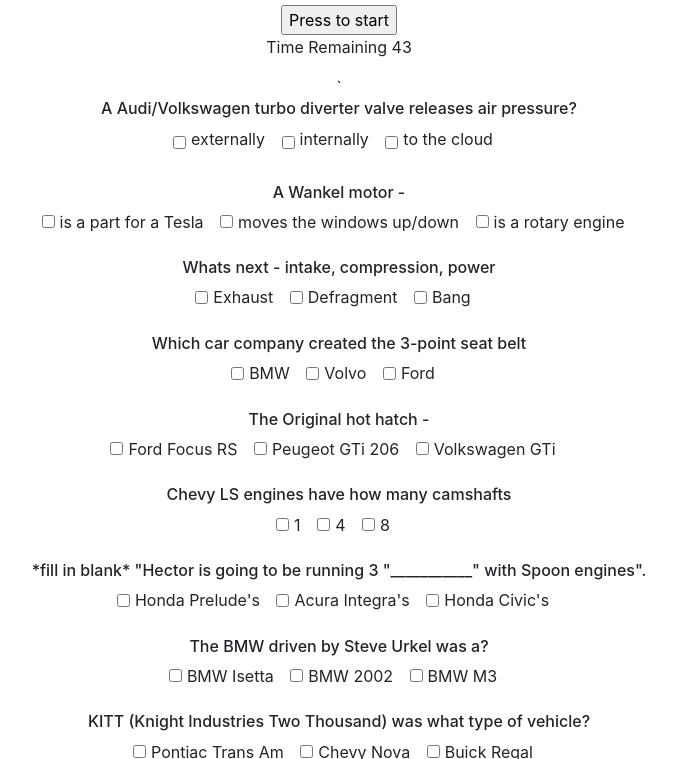
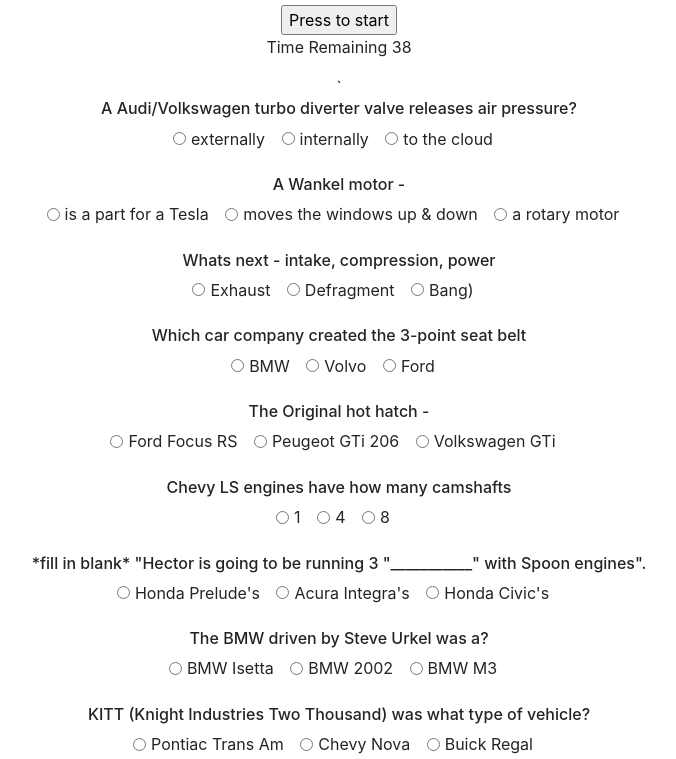
Before and after one commit to BrianBabb/TriviaGame, a plain HTML site: page index.html in a window 1280 px wide. Both pictures are taken after a click on the button "Press to start". Shown: the part 41-800 px from the top of the page, without its empty margins (301-977 px from the left). Drawn offline with nearby package versions, Linux system fonts and the light colour scheme.

Commit message:
tally working

```diff
--- a/assets/app.js
+++ b/assets/app.js
@@ -1,3 +1,12 @@
+var correct = 0;
+var wrong = 0;
+var skipped = 0;
+var gameTimer = 45;
+var number = 45;
+var wins = [];
+var loses = [];
+var clock;
+
 // javascript for trivia
 $(document).ready(function () {
 
@@ -11,13 +20,7 @@
 
 
     // score board variables
-    var correct = 0;
-    var wrong = 0;
-    var skipped = 0;
-    var gameTimer = 0;
-    var number = 45;
-    var wins = [];
-    var loses = [];
+
 
     // start game / unhide questions / start timer
 
@@ -34,20 +37,10 @@
     console.log(number + "test time");
 
 
+
     // // timer test/countdown - stackOV
     //$("#startClock").click( function(){
-    var gameTimer = 45;
-    setInterval(function () {
-        gameTimer--;
-        if (gameTimer >= 0) {
-            span = document.getElementById("timer");
-            span.innerHTML = gameTimer;
-        }
-        if (gameTimer === 0) {
-            alert('sorry, out of time');
-            // clearInterval(counter);
-        }
-    }, 3000);
+    clock = setInterval(finalCountdown, 1000);
 });
 
 //clicking start
@@ -69,6 +62,8 @@
     //   gameQuestion.show;
 
 });
+
+
 
 // function to start on start click.
 function startGame() {
@@ -96,15 +91,41 @@
 
 // clear timer.
 function stop() {
-    clearInterval(finalCountdown);
+    clearInterval(clock);
 }
 // radio button functions & score attempt -
-// $(".answer").change(function(){
-  // selected_value = $("input[name="question1"]:checked").val();
-   // console.log(question1);
+$(".option").change(function(){
+  var selected_value = $(this).attr("value");
+   console.log(selected_value);
+correct = $('input[value=correct]:checked').length;
+wrong = $('input[value=wrong]:checked').length;
 
+console.log(correct +"w")
+console.log(wrong +"L's");
+
+
+   });
+
+
+//   $("input[type=radio]").on("change", function () {
+//    correct = $("input[value=correct]:checked").length;
+//    wrong = $("input[value=wrong]:checked").length;
+//    skipped = (10 - (correct + wrong));
+//    $("done");
 //    });
+function finalCountdown() {
 
+        gameTimer--;
+        if (gameTimer >= 0) {
+            span = document.getElementById("timer");
+            span.innerHTML = gameTimer;
+
+        if (gameTimer === 0) {
+            alert('sorry, out of time');
+            // clearInterval(counter);
+        }
+        }
+    }
 
 // closer bracket
 // }
--- a/index.html
+++ b/index.html
@@ -26,7 +26,7 @@
 </h2>
 
 
-<body class = "background">
+<body class="background">
 
     <!-- start button -->
     <div class="start"> <span> </span>
@@ -48,16 +48,19 @@
                 <h6> A Audi/Volkswagen turbo diverter valve releases air pressure? </h6>
                 <div class="answer">
                     <div class="form-check form-check-inline">
-                        <input class="form-check-input"  type="checkbox" name="question1" id="inlineCheckbox1" value="wrong">
-                        <label class="form-check-label1" for="inlineCheckbox1" checked ="checked">externally</label>
+                        <input class="form-check-input option" type="radio" name="inlineRadioOptions1" id="inlineRadio1"
+                            value="wrong">
+                        <label class="form-check-label wrong" for="inlineRadio1">externally</label>
                     </div>
                     <div class="form-check form-check-inline">
-                        <input class="form-check-input"  type="checkbox"  name="question1" id="inlineCheckbox1" value="correct">
-                        <label class="form-check-label1" for="inlineCheckbox1">internally</label>
+                        <input class="form-check-input option" type="radio" name="inlineRadioOptions1" id="inlineRadio2"
+                            value="correct">
+                        <label class="form-check-label correct" for="inlineRadio2">internally</label>
                     </div>
                     <div class="form-check form-check-inline">
-                        <input class="form-check-input"  type="checkbox"  name="question1" id="inlineCheckbox1" value="other">
-                        <label class="form-check-label1" for="inlineCheckbox1">to the cloud</label>
+                        <input class="form-check-input option" type="radio" name="inlineRadioOptions1" id="inlineRadio3"
+                            value="wrong">
+                        <label class="form-check-label other/wrong" for="inlineRadio3">to the cloud</label>
                     </div>
                 </div>
             </div>
@@ -70,16 +73,20 @@
                 <h6> A Wankel motor - </h6>
                 <div class="answer">
                     <div class="form-check form-check-inline">
-                        <input class="form-check-input"  type="checkbox" name="question2" id="inlineCheckbox2" value="wrong">
-                        <label class="form-check-label" for="inlineCheckbox2" checked ="checked">is a part for a Tesla</label>
+                        <input class="form-check-input option" type="radio" name="inlineRadioOptions2" id="inlineRadio1"
+                            value="wrong">
+                        <label class="form-check-label" for="inlineRadio1">is a part for a Tesla</label>
                     </div>
                     <div class="form-check form-check-inline">
-                        <input class="form-check-input"  type="checkbox" name="question2" id="inlineCheckbox2" value="other">
-                        <label class="form-check-label" for="inlineCheckbox2">moves the windows up/down</label>
+                        <input class="form-check-input option" type="radio" name="inlineRadioOptions2" id="inlineRadio2"
+                            value="wrong">
+                        <label class="form-check-label" for="inlineRadio2">moves the windows up & down</label>
                     </div>
                     <div class="form-check form-check-inline">
-                        <input class="form-check-input"type="checkbox"  name="question2" id="inlineCheckbox2" value="correct">
-                        <label class="form-check-label" for="inlineCheckbox2">is a rotary engine </label>
+                        <input class="form-check-input option" type="radio" name="inlineRadioOptions2" id="inlineRadio3"
+                            value="correct">
+                        <label class="form-check-label" for="inlineRadio3">a rotary motor</label>
+                    </div>
                 </div>
             </div>
         </div>
@@ -90,16 +97,19 @@
             <h6>Whats next - intake, compression, power </h6>
             <div class="answer">
                 <div class="form-check form-check-inline">
-                        <input class="form-check-input" type="checkbox" id="inlineCheckbox1" value="correct">
-                        <label class="form-check-label" for="inlineCheckbox1">Exhaust</label>
+                    <input class="form-check-input option" type="radio" name="inlineRadioOptions3" id="inlineRadio1"
+                        value="correct">
+                    <label class="form-check-label" for="inlineRadio1">Exhaust</label>
                 </div>
                 <div class="form-check form-check-inline">
-                        <input class="form-check-input" type="checkbox" id="inlineCheckbox2" value="wrong">
-                        <label class="form-check-label" for="inlineCheckbox2">Defragment</label>
+                    <input class="form-check-input option" type="radio" name="inlineRadioOptions3" id="inlineRadio2"
+                        value="wrong">
+                    <label class="form-check-label" for="inlineRadio2">Defragment</label>
                 </div>
-                    <div class="form-check form-check-inline">
-                        <input class="form-check-input" type="checkbox" id="inlineCheckbox3" value="other">
-                        <label class="form-check-label" for="inlineCheckbox3">Bang</label>
+                <div class="form-check form-check-inline option">
+                    <input class="form-check-input" type="radio" name="inlineRadioOptions3" id="inlineRadio3"
+                        value="wrong">
+                    <label class="form-check-label" for="inlineRadio3">Bang)</label>
                 </div>
             </div>
         </div>
@@ -110,16 +120,19 @@
             <h6>Which car company created the 3-point seat belt </h6>
             <div class="answer">
                 <div class="form-check form-check-inline">
-                        <input class="form-check-input" type="checkbox" id="inlineCheckbox1" value="wrong">
-                        <label class="form-check-label" for="inlineCheckbox1">BMW</label>
+                    <input class="form-check-input option" type="radio" name="inlineRadioOptions4" id="inlineRadio1"
+                        value="wrong">
+                    <label class="form-check-label" for="inlineRadio1">BMW</label>
                 </div>
                 <div class="form-check form-check-inline">
-                        <input class="form-check-input" type="checkbox" id="inlineCheckbox2" value="correct">
-                        <label class="form-check-label" for="inlineCheckbox2">Volvo</label>
+                    <input class="form-check-input option" type="radio" name="inlineRadioOptions4" id="inlineRadio2"
+                        value="correct">
+                    <label class="form-check-label" for="inlineRadio2">Volvo</label>
                 </div>
                 <div class="form-check form-check-inline">
-                        <input class="form-check-input" type="checkbox" id="inlineCheckbox3" value="other">
-                        <label class="form-check-label" for="inlineCheckbox3">Ford</label>
+                    <input class="form-check-input option" type="radio" name="inlineRadioOptions4" id="inlineRadio3"
+                        value="wrong">
+                    <label class="form-check-label" for="inlineRadio3">Ford</label>
                 </div>
             </div>
         </div>
@@ -130,16 +143,19 @@
             <h6> The Original hot hatch - </h6>
             <div class="answer">
                 <div class="form-check form-check-inline">
-                        <input class="form-check-input" type="checkbox" id="inlineCheckbox1" value="wrong">
-                        <label class="form-check-label" for="inlineCheckbox1">Ford Focus RS</label>
+                    <input class="form-check-input option" type="radio" name="inlineRadioOptions5" id="inlineRadio1"
+                        value="wrong">
+                    <label class="form-check-label" for="inlineRadio1">Ford Focus RS</label>
                 </div>
                 <div class="form-check form-check-inline">
-                        <input class="form-check-input" type="checkbox" id="inlineCheckbox2" value="other">
-                        <label class="form-check-label" for="inlineCheckbox2">Peugeot GTi 206</label>
+                    <input class="form-check-input option" type="radio" name="inlineRadioOptions5" id="inlineRadio2"
+                        value="wrong">
+                    <label class="form-check-label" for="inlineRadio2">Peugeot GTi 206</label>
                 </div>
                 <div class="form-check form-check-inline">
-                        <input class="form-check-input" type="checkbox" id="inlineCheckbox3" value="correct">
-                        <label class="form-check-label" for="inlineCheckbox3">Volkswagen GTi</label>
+                    <input class="form-check-input option" type="radio" name="inlineRadioOptions5" id="inlineRadio3"
+                        value="correct">
+                    <label class="form-check-label" for="inlineRadio3">Volkswagen GTi</label>
                 </div>
             </div>
         </div>
@@ -150,16 +166,19 @@
             <h6>Chevy LS engines have how many camshafts </h6>
             <div class="answer">
                 <div class="form-check form-check-inline">
-                        <input class="form-check-input" type="checkbox" id="inlineCheckbox1" value="correct">
-                        <label class="form-check-label" for="inlineCheckbox1">1</label>
+                    <input class="form-check-input option" type="radio" name="inlineRadioOptions6" id="inlineRadio1"
+                        value="correct">
+                    <label class="form-check-label" for="inlineRadio1">1</label>
                 </div>
                 <div class="form-check form-check-inline">
-                        <input class="form-check-input" type="checkbox" id="inlineCheckbox2" value="wrong">
-                        <label class="form-check-label" for="inlineCheckbox2">4</label>
+                    <input class="form-check-input option" type="radio" name="inlineRadioOptions6" id="inlineRadio2"
+                        value="wrong">
+                    <label class="form-check-label" for="inlineRadio2">4</label>
                 </div>
                 <div class="form-check form-check-inline">
-                        <input class="form-check-input" type="checkbox" id="inlineCheckbox3" value="other">
-                        <label class="form-check-label" for="inlineCheckbox3">8 </label>
+                    <input class="form-check-input option" type="radio" name="inlineRadioOptions6" id="inlineRadio3"
+                        value="wrong">
+                    <label class="form-check-label" for="inlineRadio3">8</label>
                 </div>
             </div>
         </div>
@@ -171,16 +190,19 @@
                 *fill in blank* "Hector is going to be running 3 "___________" with Spoon engines". </h6>
             <div class="answer">
                 <div class="form-check form-check-inline">
-                        <input class="form-check-input" type="checkbox" id="inlineCheckbox1" value="wrong">
-                        <label class="form-check-label" for="inlineCheckbox1">Honda Prelude's</label>
+                    <input class="form-check-input option" type="radio" name="inlineRadioOptions7" id="inlineRadio1"
+                        value="wrong">
+                    <label class="form-check-label" for="inlineRadio1">Honda Prelude's</label>
                 </div>
                 <div class="form-check form-check-inline">
-                        <input class="form-check-input" type="checkbox" id="inlineCheckbox2" value="other">
-                        <label class="form-check-label" for="inlineCheckbox2">Acura Integra's</label>
+                    <input class="form-check-input option" type="radio" name="inlineRadioOptions7" id="inlineRadio2"
+                        value="wrong">
+                    <label class="form-check-label" for="inlineRadio2">Acura Integra's</label>
                 </div>
                 <div class="form-check form-check-inline">
-                        <input class="form-check-input" type="checkbox" id="inlineCheckbox3" value="correct">
-                        <label class="form-check-label" for="inlineCheckbox3">Honda Civic's</label>
+                    <input class="form-check-input option" type="radio" name="inlineRadioOptions7" id="inlineRadio3"
+                        value="correct">
+                    <label class="form-check-label" for="inlineRadio3">Honda Civic's</label>
                 </div>
             </div>
         </div>
@@ -191,16 +213,19 @@
             <h6>The BMW driven by Steve Urkel was a? </h6>
             <div class="answer">
                 <div class="form-check form-check-inline">
-                        <input class="form-check-input" type="checkbox" id="inlineCheckbox1" value="correct">
-                        <label class="form-check-label" for="inlineCheckbox1"> BMW Isetta </label>
+                    <input class="form-check-input option" type="radio" name="inlineRadioOptions8" id="inlineRadio1"
+                        value="correct">
+                    <label class="form-check-label" for="inlineRadio1">BMW Isetta</label>
                 </div>
                 <div class="form-check form-check-inline">
-                        <input class="form-check-input" type="checkbox" id="inlineCheckbox2" value="wrong">
-                        <label class="form-check-label" for="inlineCheckbox2">BMW 2002</label>
+                    <input class="form-check-input option" type="radio" name="inlineRadioOptions8" id="inlineRadio2"
+                        value="wrong">
+                    <label class="form-check-label" for="inlineRadio2">BMW 2002</label>
                 </div>
                 <div class="form-check form-check-inline">
-                        <input class="form-check-input" type="checkbox" id="inlineCheckbox3" value="other">
-                        <label class="form-check-label" for="inlineCheckbox3"> BMW M3 </label>
+                    <input class="form-check-input option" type="radio" name="inlineRadioOptions8" id="inlineRadio3"
+                        value="wrong">
+                    <label class="form-check-label" for="inlineRadio3">BMW M3 </label>
                 </div>
             </div>
         </div>
@@ -211,16 +236,19 @@
             <h6>KITT (Knight Industries Two Thousand) was what type of vehicle?</h6>
             <div class="answer">
                 <div class="form-check form-check-inline">
-                        <input class="form-check-input" type="checkbox" id="inlineCheckbox1" value="correct">
-                        <label class="form-check-label" for="inlineCheckbox1">Pontiac Trans Am</label>
+                    <input class="form-check-input option" type="radio" name="inlineRadioOptions9" id="inlineRadio1"
+                        value="correct">
+                    <label class="form-check-label" for="inlineRadio1">Pontiac Trans Am</label>
                 </div>
                 <div class="form-check form-check-inline">
-                        <input class="form-check-input" type="checkbox" id="inlineCheckbox2" value="wrong">
-                        <label class="form-check-label" for="inlineCheckbox2">Chevy Nova</label>
+                    <input class="form-check-input option" type="radio" name="inlineRadioOptions9" id="inlineRadio2"
+                        value="wrong">
+                    <label class="form-check-label" for="inlineRadio2">Chevy Nova</label>
                 </div>
                 <div class="form-check form-check-inline">
-                        <input class="form-check-input" type="checkbox" id="inlineCheckbox3" value="other">
-                        <label class="form-check-label" for="inlineCheckbox3">Buick Regal</label>
+                    <input class="form-check-input option" type="radio" name="inlineRadioOptions9" id="inlineRadio3"
+                        value="wrong">
+                    <label class="form-check-label" for="inlineRadio3">Buick Regal</label>
                 </div>
             </div>
         </div>
@@ -232,16 +260,19 @@
             </h6>
             <div class="answer">
                 <div class="form-check form-check-inline">
-                        <input class="form-check-input" type="checkbox" id="inlineCheckbox1" value="correct">
-                        <label class="form-check-label" for="inlineCheckbox1">Tucker 48</label>
+                    <input class="form-check-input option" type="radio" name="inlineRadioOptions10" id="inlineRadio1"
+                        value="correct">
+                    <label class="form-check-label" for="inlineRadio1">Tucker 48</label>
                 </div>
                 <div class="form-check form-check-inline">
-                        <input class="form-check-input"  type="checkbox" id="inlineCheckbox2" value="wrong">
-                        <label class="form-check-label" for="inlineCheckbox2">Ford Model T</label>
+                    <input class="form-check-input option" type="radio" name="inlineRadioOptions10" id="inlineRadio2"
+                        value="wrong">
+                    <label class="form-check-label" for="inlineRadio2"> Ford Model T</label>
                 </div>
                 <div class="form-check form-check-inline">
-                        <input class="form-check-input" type="checkbox" id="inlineCheckbox3" value="other">
-                        <label class="form-check-label" for="inlineCheckbox3">Delorean </label>
+                    <input class="form-check-input option" type="radio" name="inlineRadioOptions10" id="inlineRadio3"
+                        value="wrong">
+                    <label class="form-check-label" for="inlineRadio3">Delorean</label>
                 </div>
             </div>
         </div>
@@ -255,8 +286,8 @@
     <div class="done"> <span> </span>
         <input type="button" value="Press to finish">
         <p id="donebutton"><span id="finish"></span></span> </p>
-    <p id="completed"> Completed!!  </p>
-    <p  id="wins"> Correct answers: </p>
+        <p id="completed"> Completed!! </p>
+        <p id="wins"> Correct answers: </p>
         <p id="finsihed" id="loses"> Wrong answers: </p>
 
 </body>
```
Lines whose indentation alone changed are shown as unchanged.
